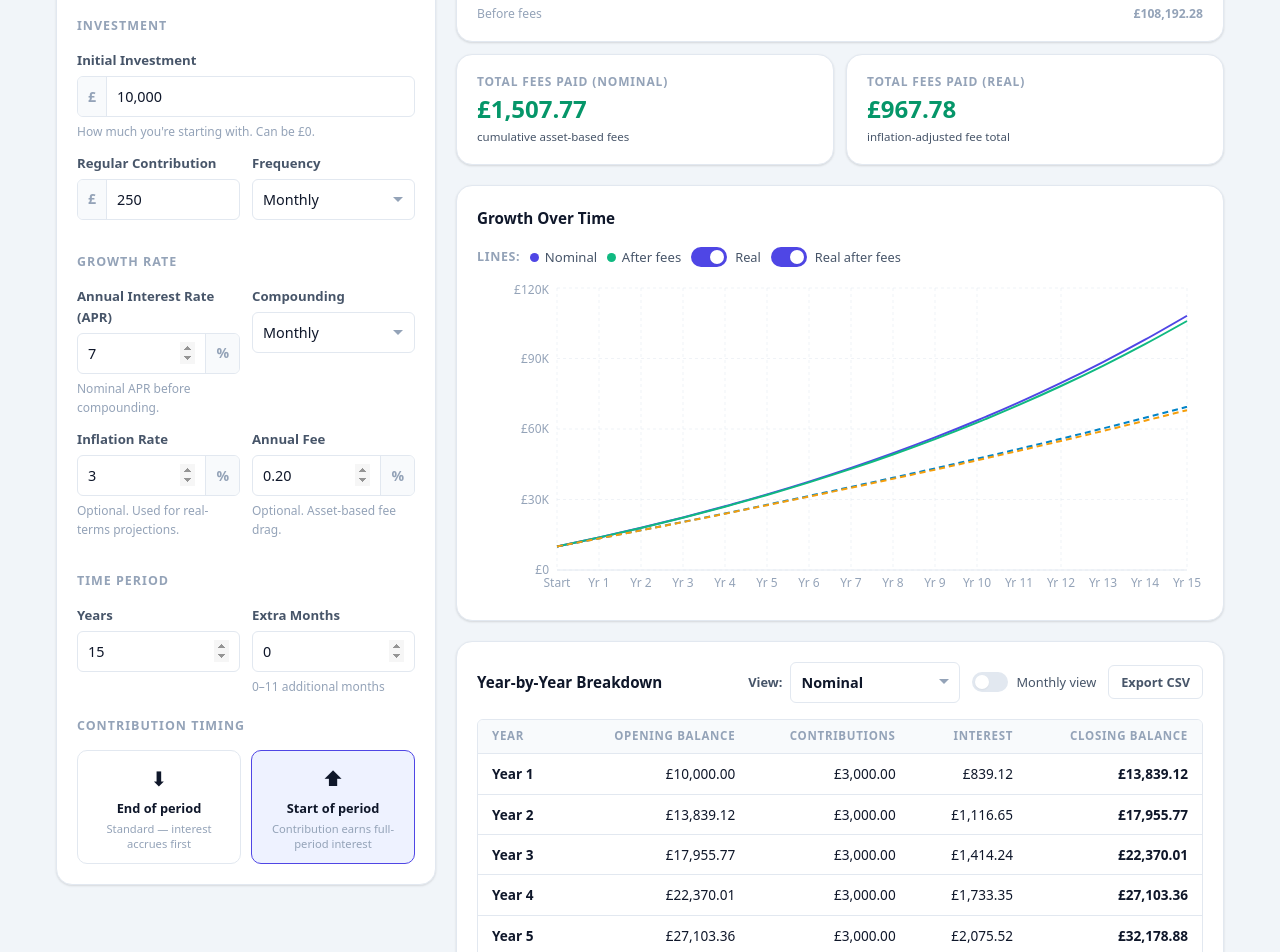
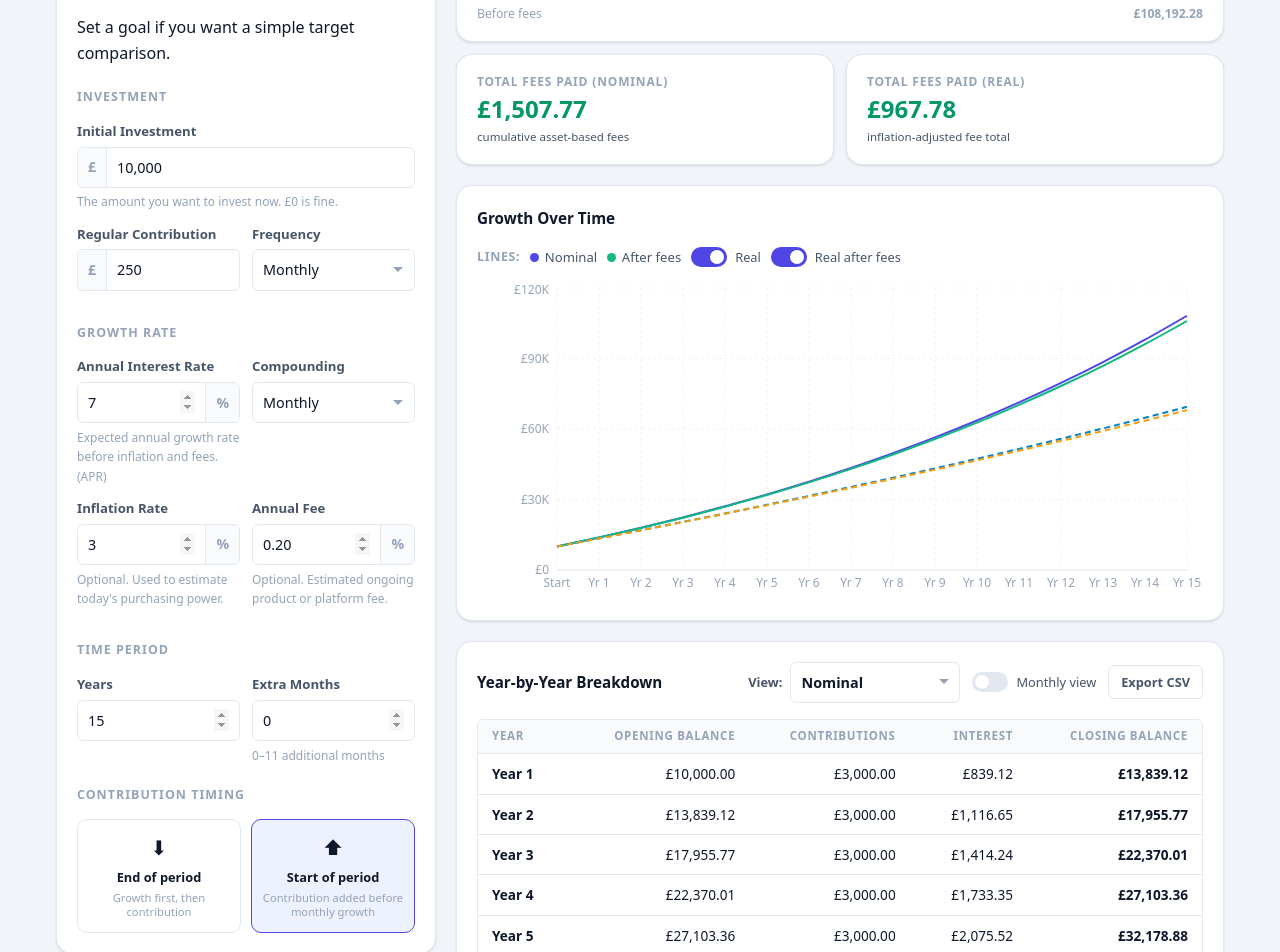
Before and after one commit to HenryBerkin/compound-toolkit, a React (Vite) app: page / in a window 1280 px wide. Shown: the part 400-1352 px from the top of the page. Built offline with nearby package versions, Linux system fonts and the light colour scheme.

Commit message:
ux: clarify APR meaning in helper text

```diff
--- a/src/components/CalculatorForm.tsx
+++ b/src/components/CalculatorForm.tsx
@@ -126,7 +126,7 @@ export const CalculatorForm: FC<Props> = ({ form, errors, onChange, activePreset
           </button>
         </div>
 
-        <p className="form-hint">Example assumptions for planning only.</p>
+        <p className="form-hint">Example assumptions for planning only. Adjust to your situation.</p>
         {activePresetName && <p className="form-hint preset-active">Preset: {activePresetName}</p>}
       </fieldset>
 
@@ -143,6 +143,9 @@ export const CalculatorForm: FC<Props> = ({ form, errors, onChange, activePreset
             ▾
           </span>
         </button>
+        {!showTargetSection && (
+          <p className="optional-section-note">Set a goal if you want a simple target comparison.</p>
+        )}
 
         {showTargetSection && (
           <Field
@@ -171,7 +174,7 @@ export const CalculatorForm: FC<Props> = ({ form, errors, onChange, activePreset
           id="principal"
           label="Initial Investment"
           error={errors.principal}
-          hint="How much you're starting with. Can be £0."
+          hint="The amount you want to invest now. £0 is fine."
         >
           <div className="input-group">
             <span className="input-prefix">£</span>
@@ -225,9 +228,9 @@ export const CalculatorForm: FC<Props> = ({ form, errors, onChange, activePreset
         <div className="form-row">
           <Field
             id="apr"
-            label="Annual Interest Rate (APR)"
+            label="Annual Interest Rate"
             error={errors.apr}
-            hint="Nominal APR before compounding."
+            hint="Expected annual growth rate before inflation and fees. (APR)"
           >
             <div className="input-group">
               <input
@@ -267,7 +270,7 @@ export const CalculatorForm: FC<Props> = ({ form, errors, onChange, activePreset
             id="inflationPercent"
             label="Inflation Rate"
             error={errors.inflationPercent}
-            hint="Optional. Used for real-terms projections."
+            hint="Optional. Used to estimate today&apos;s purchasing power."
           >
             <div className="input-group">
               <input
@@ -291,7 +294,7 @@ export const CalculatorForm: FC<Props> = ({ form, errors, onChange, activePreset
             id="annualFeePercent"
             label="Annual Fee"
             error={errors.annualFeePercent}
-            hint="Optional. Asset-based fee drag."
+            hint="Optional. Estimated ongoing product or platform fee."
           >
             <div className="input-group">
               <input
@@ -379,7 +382,7 @@ export const CalculatorForm: FC<Props> = ({ form, errors, onChange, activePreset
             />
             <span className="timing-icon" aria-hidden="true">⬇</span>
             <span className="timing-label">End of period</span>
-            <span className="timing-desc">Standard — interest accrues first</span>
+            <span className="timing-desc">Growth first, then contribution</span>
           </label>
 
           <label className={`timing-option ${form.timing === 'start' ? 'timing-option--active' : ''}`}>
@@ -393,7 +396,7 @@ export const CalculatorForm: FC<Props> = ({ form, errors, onChange, activePreset
             />
             <span className="timing-icon" aria-hidden="true">⬆</span>
             <span className="timing-label">Start of period</span>
-            <span className="timing-desc">Contribution earns full-period interest</span>
+            <span className="timing-desc">Contribution added before monthly growth</span>
           </label>
         </div>
       </fieldset>
```
